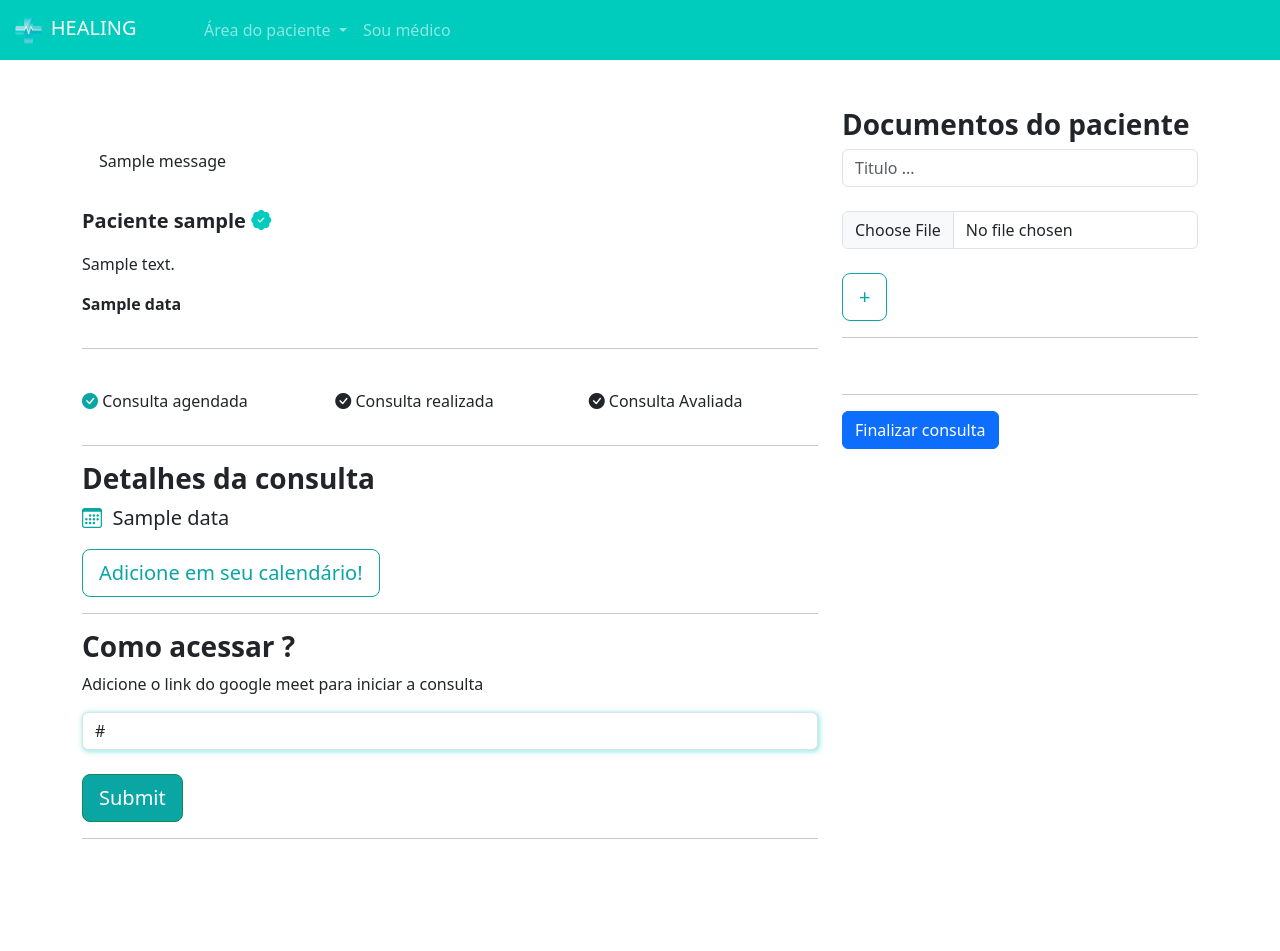
After one commit to rodrigobfcastro/healing, a Django app: template medico/templates/consulta_area_medico.html in a window 1280 px wide. The commit adds this page. Run offline with Django 5.2, Linux system fonts and the light colour scheme; the template is opened without the code that fills it: most values are stand-ins (such as "Sample title", 1, 10 or a date in 2020); one stand-in notice (Sample message) is shown.

Commit message:
chore: Consulta área médica, Link consulta

```diff
--- /dev/null
+++ b/medico/templates/consulta_area_medico.html
@@ -0,0 +1,105 @@
+{% extends "base.html" %}
+{% load static %}
+
+{% block 'head' %}
+
+    <link rel="stylesheet" href="{% static 'medicos/css/abrir_horario.css' %}">
+    <link rel="stylesheet" href="{% static 'usuarios/css/usuarios.css' %}">
+    <link rel="stylesheet" href="{% static 'medicos/css/cadastro_medico.css' %}">
+    <link rel="stylesheet" href="{% static 'pacientes/css/home.css' %}">
+    <link rel="stylesheet" href="{% static 'pacientes/css/agendar_horario.css' %}">
+    <link rel="stylesheet" href="https://cdn.jsdelivr.net/npm/bootstrap-icons@1.11.3/font/bootstrap-icons.min.css">
+
+{% endblock 'head' %}
+
+{% block 'body' %}
+    {% include "partials/navbar.html" %}
+
+    <br><br>
+    <div class="container">
+        <div class="row">
+            <div class="col-md-8">
+                {% if consulta.status == 'C' %}
+                    <div class="alert alert-danger" role="alert">
+                        Consulta cancelada
+                    </div>
+                {% elif consulta.status == 'F' %}
+                    <div class="alert alert-success" role="alert">
+                        Consulta Finalizada
+                    </div>
+                {% elif consulta.status == 'I' %}
+                    <div class="alert alert-primary" role="alert">
+                        Consulta inicializada, acesse o link imediatamente!
+                    </div>
+                {% endif %}
+                {% if messages %}
+                    <br>
+                    {% for message in messages %}
+                        <section class="alert {{message.tags}}">
+                            {{message}}
+                        </section>
+                    {% endfor %}
+                {% endif %}
+                <div class="row">
+                    <div class="col-md">
+                        <p style="font-size: 20px" class="p-bold">Paciente {{consulta.paciente.username}} <i class="bi bi-patch-check-fill icon-main"></i></p>
+                        <p>{{dado_medico.descricao}}</p>
+                        <p class="p-bold">{{consulta.data_aberta.data}}</p>
+                    </div>
+                </div>
+                <hr>
+                <br>
+                <div class="row">
+                    <div class="col-md">
+
+                        <p><i class="color-dark bi bi-check-circle-fill"></i> Consulta agendada</p>
+                    </div>
+                    <div class="col-md">
+                        <p><i class="{% if consulta.status == 'F' %}color-dark{% endif %} bi bi-check-circle-fill"></i> Consulta realizada</p>
+                    </div>
+                    <div class="col-md">
+                        <p><i class="bi bi-check-circle-fill"></i> Consulta Avaliada</p>
+                    </div>
+                </div>
+                <hr>
+                <h3 class="p-bold">Detalhes da consulta</h3>
+                <p style="font-size:20px"><i class="bi bi-calendar3 color-dark"></i>&nbsp {{consulta.data_aberta.data}}</p>
+                <a style="cursor: auto;" class="btn btn-dark-color-outline btn-lg">Adicione em seu calendário!</a>
+                <hr>
+                <h3 class="p-bold">Como acessar ?</h3>
+                <p>Adicione o link do google meet para iniciar a consulta</p>
+                <form action="" method="POST">{% csrf_token %}
+                    <input type="text" name="link" class="form-control shadow-main-color" id="" placeholder="Link ..." value="{% if consulta.link %}{{consulta.link}}{% endif %}">
+                    <br>
+                    <input type="submit" class="btn btn-success btn-dark-color btn-lg">
+                </form>
+
+
+
+                <hr>
+
+                <br>
+                <br>
+                <br>
+                <br>
+            </div>
+            <div class="col-md">
+                <h3 class="p-bold">Documentos do paciente</h3>
+                <form action="" method="POST" enctype="multipart/form-data">
+                    <input type="text" name="titulo" class="form-control" placeholder="Titulo ...">
+                    <br>
+                    <input type="file" name="documento" class="form-control">
+                    <br>
+                    <input type="submit" class="btn btn-dark-color-outline btn-lg" value="+">
+                </form>
+                <hr>
+                <br>
+
+                <hr>
+                <a href="{% url 'finalizar_consulta' consulta.id %}" class="btn btn-primary">Finalizar consulta</a>
+            </div>
+        </div>
+
+    </div>
+
+{% endblock 'body' %}
--- a/medico/urls.py
+++ b/medico/urls.py
@@ -5,5 +5,7 @@ urlpatterns = [
     path('cadastro_medico/', views.cadastro_medico, name="cadastro_medico"),
     path('abrir_horario/', views.abrir_horario, name="abrir_horario"),
     path('consultas_medico/', views.consultas_medico, name="consultas_medico"),
+    path('consulta_area_medico/<int:id_consulta>/', views.consulta_area_medico, name="consulta_area_medico"),
+    path('finalizar_consulta/<int:id_consulta>/', views.finalizar_consulta, name="finalizar_consulta")
 
 ]
--- a/paciente/urls.py
+++ b/paciente/urls.py
@@ -6,4 +6,5 @@ urlpatterns = [
     path('escolher_horario/<int:id_dados_medicos>', views.escolher_horario, name="escolher_horario"),
     path('agendar_horario/<int:id_data_aberta>/', views.agendar_horario, name="agendar_horario"),
     path('minhas_consultas/', views.minhas_consultas, name="minhas_consultas"),
+    path('consulta/<int:id_consulta>/', views.consulta, name="consulta"),
 ]
--- a/paciente/views.py
+++ b/paciente/views.py
@@ -52,3 +52,9 @@ def minhas_consultas(request):
         #TODO: desenvolver filtros
         minhas_consultas = Consulta.objects.filter(paciente=request.user).filter(data_aberta__data__gte=datetime.now())
         return render(request, 'minhas_consultas.html', {'minhas_consultas': minhas_consultas, 'is_medico' : is_medico(request.user)})
+
+def consulta(request, id_consulta):
+    if request.method == 'GET':
+        consulta = Consulta.objects.get(id=id_consulta)
+        dado_medico = DadosMedico.objects.get(user=consulta.data_aberta.user)
+        return render(request, 'consulta.html', {'consulta': consulta, 'dado_medico': dado_medico, 'is_medico': is_medico(request.user)})
```
Also changed, not shown: medico/templates/consultas_medico.html (+3 -7 lines), medico/views.py (+43 -0 lines), paciente/templates/consulta.html (added, +90 -0 lines), paciente/templates/minhas_consultas.html (+6 -2 lines).
